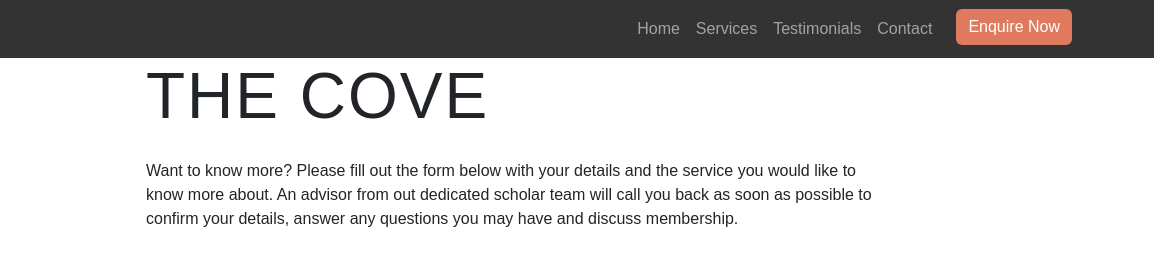
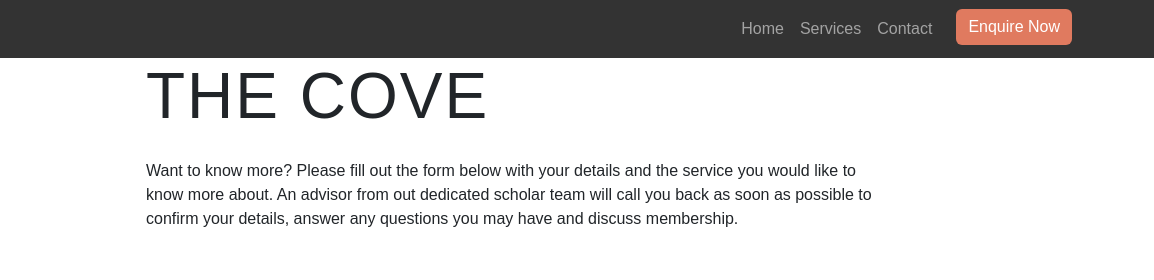
Before and after one commit to KB1537/my-first-project, a plain HTML site: page booking.html in a window 1280 px wide. Shown: the top 280 px of the page, 126-1280 px from the left. Drawn offline with nearby package versions, Linux system fonts and the light colour scheme.

Commit message:
update nav bar

```diff
--- a/booking.html
+++ b/booking.html
@@ -39,9 +39,7 @@
                     <li class="nav-item">
                         <a class="nav-link" href="index.html#services">Services</a>
                     </li>
-                    <li class="nav-item">
-                        <a class="nav-link" href="testimonails">Testimonials</a>
-                    </li>
+
                     <li class="nav-item">
                         <a class="nav-link" href="index.html#contact">Contact</a>
                     </li>
```
Also changed, not shown: index.html (+1 -3 lines), success.html (+2 -4 lines).
